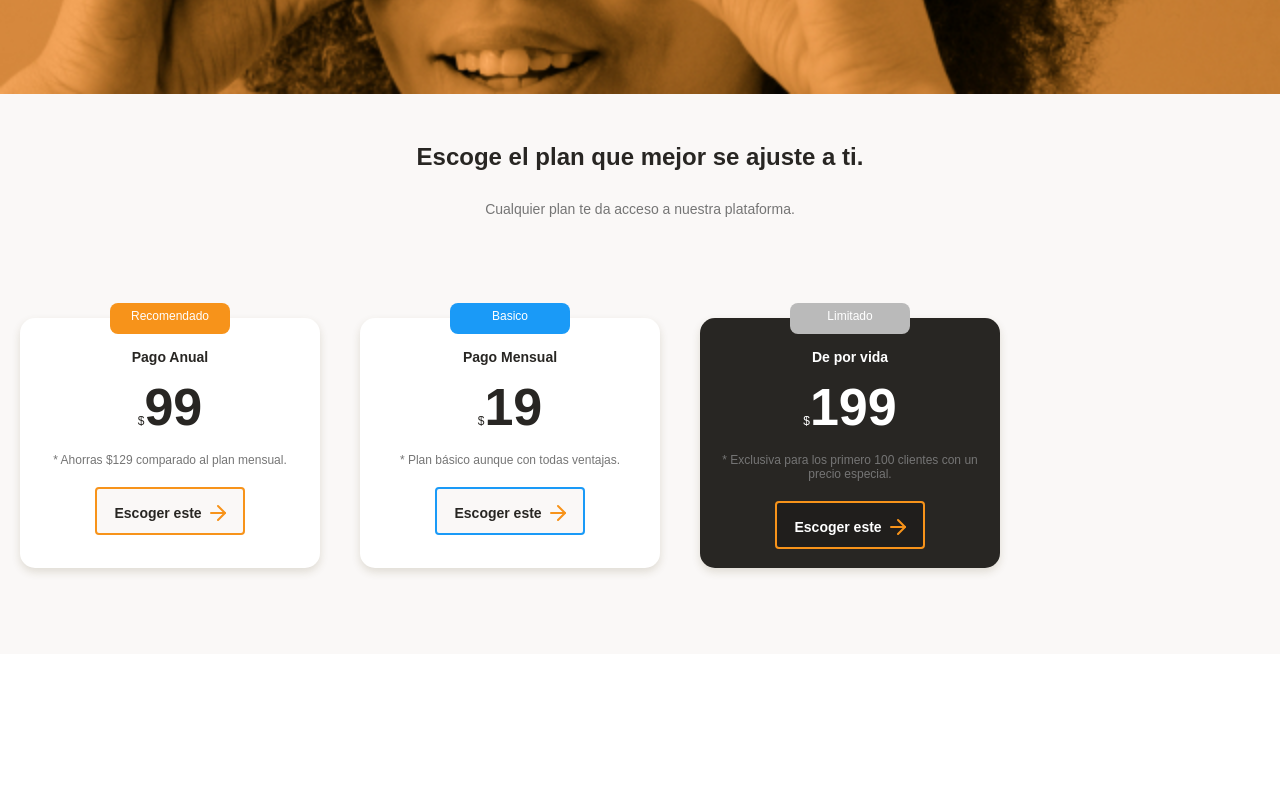
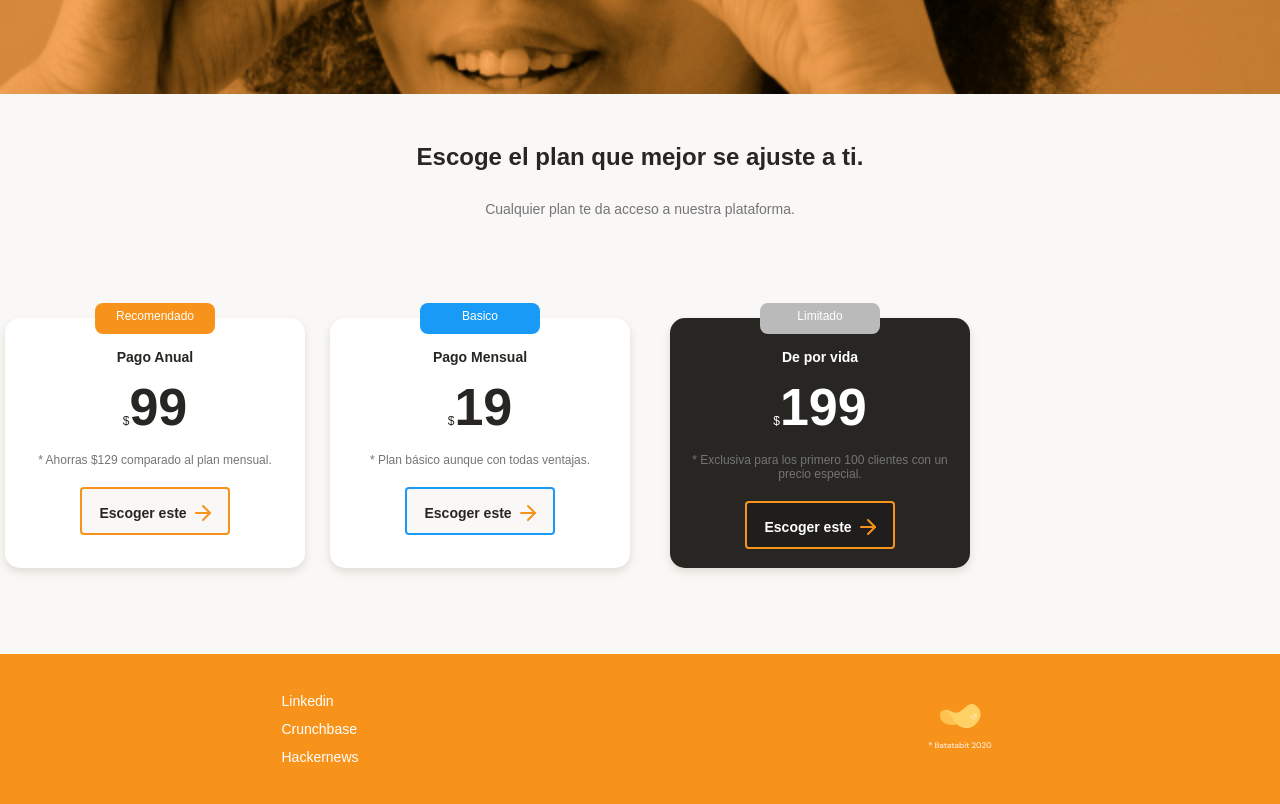
Before and after one commit to NicParra/Crip-Landing-Page, a plain HTML site: page index.html in a window 1280 px wide. Shown: the part 2599-3403 px from the top of the page. Before the commit the page ends 3253 px from the top, so only its background shows below. Drawn offline with Linux system fonts and the light colour scheme.

Commit message:
footer terminado

```diff
--- a/index.html
+++ b/index.html
@@ -150,6 +150,17 @@
             </section>
         </section>
     </main>
-    <footer></footer>
+    <footer>
+        <section class="left">
+            <ul>
+                <li> <a href="#">Linkedin</a></li>
+                <li> <a href="#">Crunchbase</a></li>
+                <li> <a href="#">Hackernews</a></li>
+            </ul>
+        </section>
+        <section class="right">
+            <img src="./assets/img/logo-footer.svg" alt="Logo de Batabit 2024">
+        </section>
+    </footer>
 </body>
 </html>
--- a/styles.css
+++ b/styles.css
@@ -450,10 +450,10 @@ main {
     position: relative;
     scroll-snap-align: center;
     width: 65%;
-    min-width: 230px;
+    min-width: 190px;
     max-width: 300px;
     height: 250px;
-    margin: 50px 20px 0;
+    margin: 50px 5px 0;
     padding: 0 15px;
     background-color: var(--just-white);
     border-radius: 15px;
@@ -659,3 +659,30 @@ main {
     background-image: url('./assets/icons/orange-right-arrow.svg');
     vertical-align: text-bottom;
 }
+
+
+footer {
+    display: flex;
+    width: 100%;
+    height: 150px;
+    background-color: var(--bitcoin-orange);
+}
+footer section {
+    display: flex;
+    width: 50%;
+    justify-content: center;
+    align-items: center;
+}
+footer .left ul {
+    font-size: 1.4rem;
+    font-weight: 500;
+    line-height: 1.8rem;
+    list-style: none;
+}
+.left li {
+    margin: 10px 0;
+}
+.left a {
+    text-decoration: none;
+    color: var(--just-white);
+}
```
